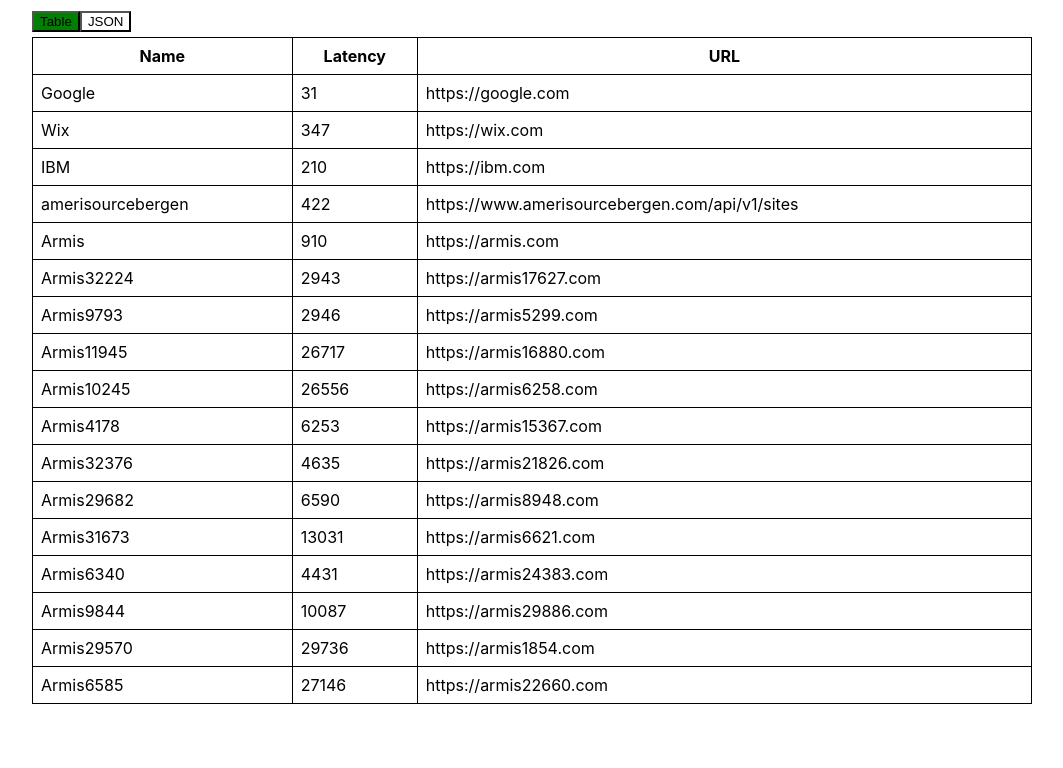
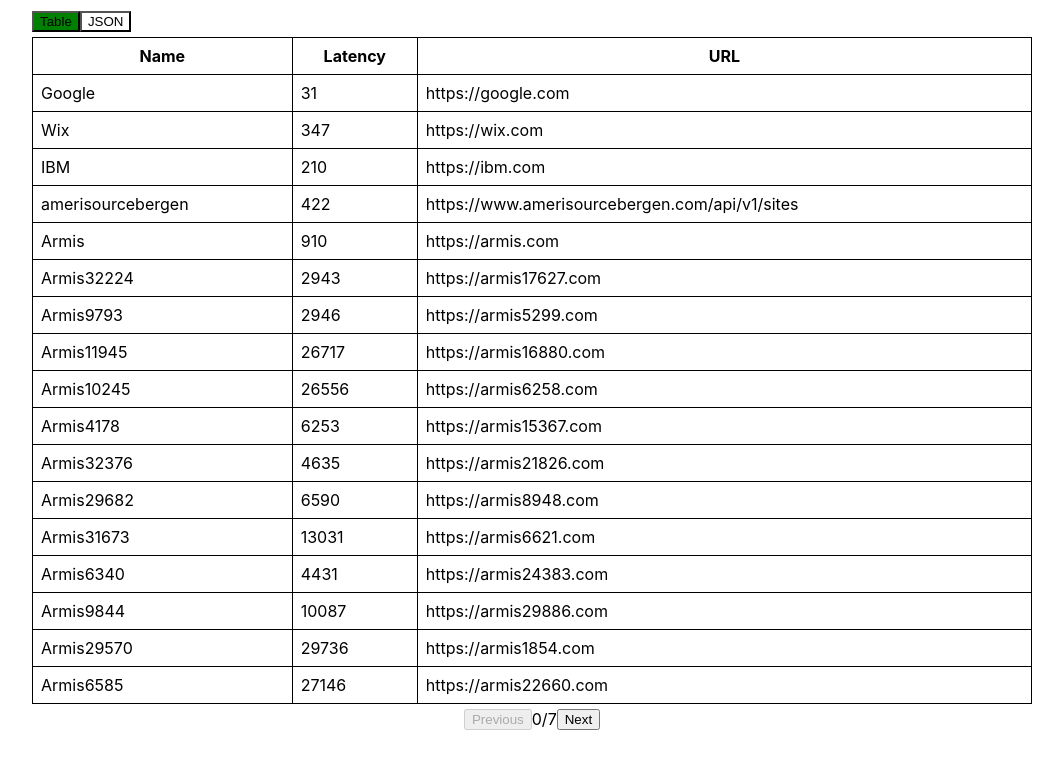
Before and after one commit to lioryarkon9/websites-table, a React (Create React App) app: page / in a window 1280 px wide. Shown: the top 768 px of the page, without its empty margins (108-1171 px from the left). Built offline with nearby package versions, Linux system fonts and the light colour scheme.

Commit message:
implemented basic pagination

```diff
--- a/src/components/WebsitesTable.js
+++ b/src/components/WebsitesTable.js
@@ -4,7 +4,17 @@
 import { useWebsiteTable } from "../useWebsiteTable";
 
 const WebsitesTable = () => {
-  const { prepareRow, page, headers } = useWebsiteTable();
+  const {
+    prepareRow,
+    page,
+    headers,
+    nextPage,
+    previousPage,
+    canPreviousPage,
+    canNextPage,
+    state,
+    pageOptions,
+  } = useWebsiteTable();
 
   const renderRow = (row, ri) => {
     prepareRow(row);
@@ -34,9 +44,25 @@
         </thead>
         <tbody>{page.map(renderRow)}</tbody>
       </table>
+
+      <Pagination>
+        <button onClick={previousPage} disabled={!canPreviousPage}>
+          Previous
+        </button>{" "}
+        <span>{state.pageIndex}</span>/<span>{pageOptions.length}</span>{" "}
+        <button onClick={nextPage} disabled={!canNextPage}>
+          Next
+        </button>
+      </Pagination>
     </Container>
   );
 };
+
+const Pagination = styled.div`
+  margin-top: 5px;
+  display: flex;
+  justify-content: center;
+`;
 
 const Container = styled.div`
   table {
@@ -64,10 +90,6 @@
       }
     }
   }
-
-  .pagination {
-    padding: 0.5rem;
-  }
 `;
 
 export default WebsitesTable;
--- a/src/useWebsiteTable.js
+++ b/src/useWebsiteTable.js
@@ -22,7 +22,7 @@
     []
   );
 
-  const tableProps = useTable(
+  return useTable(
     {
       columns,
       data: useMemo(() => mock.items, []),
@@ -30,6 +30,4 @@
     },
     usePagination
   );
-
-  return { ...tableProps };
 };
```
Also changed, not shown: src/components/App.js (+8 -6 lines).
